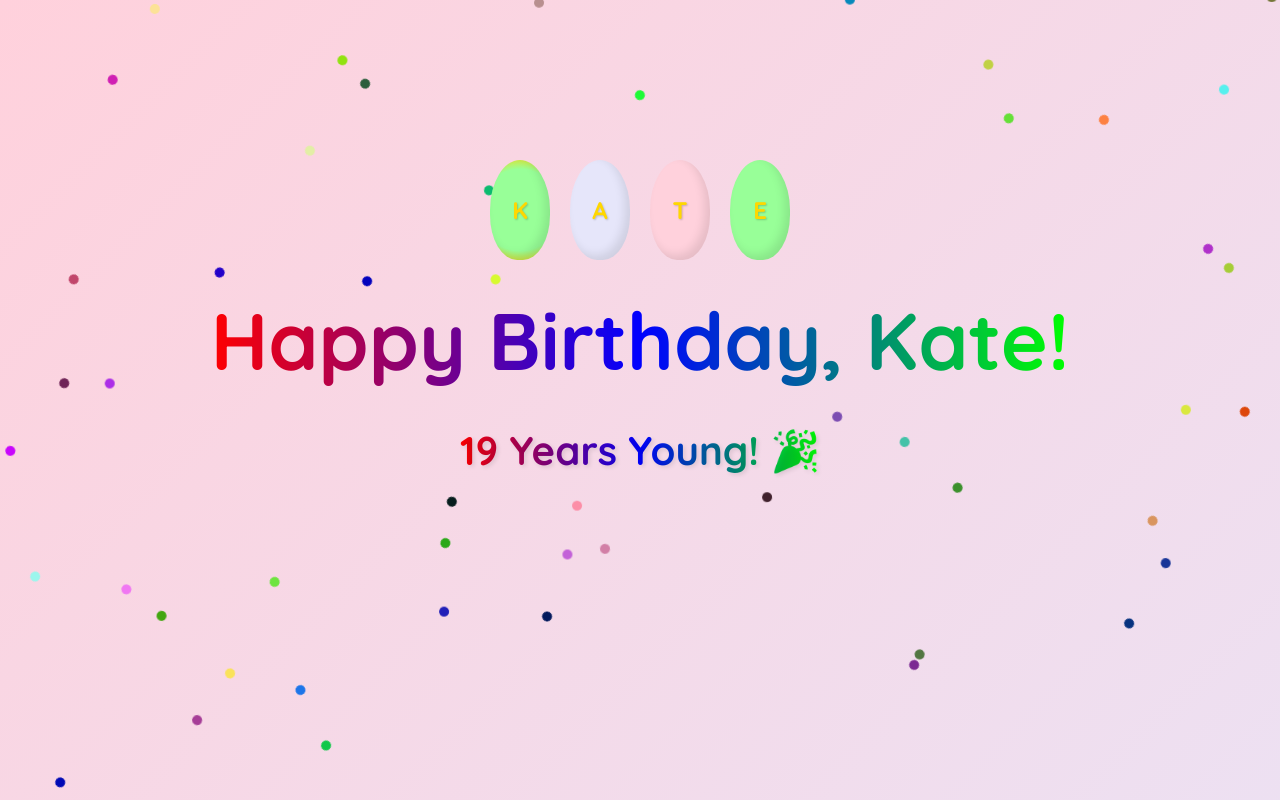
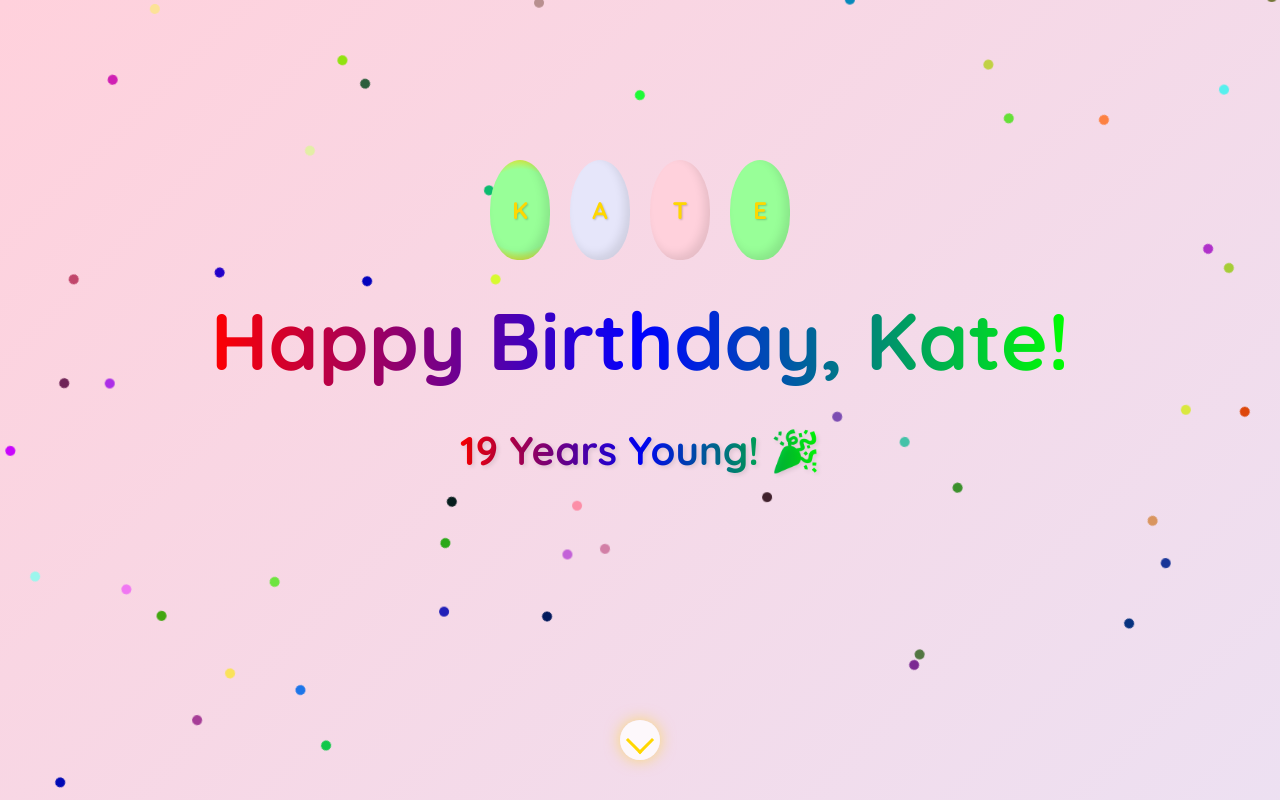
Before and after one commit to washingtonme/birthdaywish, a plain HTML site: page index.html in a window 1280 px wide. Shown: the top 800 px of the page. Drawn offline with nearby package versions, Linux system fonts and the light colour scheme.

Commit message:
Update index.html

```diff
--- a/index.html
+++ b/index.html
@@ -141,7 +141,7 @@ body {
 }
 
 .cake::after {
-  content: '🍓';  /* Changed from chili to strawberry emoji */
+  content: '🍓';
   font-size: 24px;
   position: absolute;
   top: 50%;
@@ -333,6 +333,52 @@ body {
 .message.visible {
   opacity: 1;
 }
+
+/* Add new styles for scroll arrow */
+.scroll-arrow {
+  position: absolute;
+  bottom: 40px;
+  left: 50%;
+  transform: translateX(-50%);
+  cursor: pointer;
+  animation: bounceArrow 2s infinite;
+}
+
+.arrow-container {
+  width: 40px;
+  height: 40px;
+  background: rgba(255, 255, 255, 0.8);
+  border-radius: 50%;
+  display: flex;
+  justify-content: center;
+  align-items: center;
+  box-shadow: 0 0 15px rgba(255, 215, 0, 0.5);
+}
+
+.arrow {
+  width: 20px;
+  height: 20px;
+  border-right: 3px solid var(--gold);
+  border-bottom: 3px solid var(--gold);
+  transform: rotate(45deg);
+}
+
+@keyframes bounceArrow {
+  0%, 20%, 50%, 80%, 100% {
+    transform: translateY(0) translateX(-50%);
+  }
+  40% {
+    transform: translateY(-15px) translateX(-50%);
+  }
+  60% {
+    transform: translateY(-7px) translateX(-50%);
+  }
+}
+
+.scroll-arrow:hover .arrow-container {
+  background: rgba(255, 255, 255, 1);
+  box-shadow: 0 0 20px rgba(255, 215, 0, 0.8);
+}
 </style>
 <link href="https://fonts.googleapis.com/css2?family=Quicksand:wght@400;700&display=swap" rel="stylesheet">
 <script src="https://cdnjs.cloudflare.com/ajax/libs/gsap/3.9.1/gsap.min.js"></script>
@@ -349,6 +395,11 @@ body {
   </div>
   <h1>Happy Birthday, Kate!</h1>
   <div class="age">19 Years Young! 🎉</div>
+  <div class="scroll-arrow" onclick="scrollToContent()">
+    <div class="arrow-container">
+      <div class="arrow"></div>
+    </div>
+  </div>
 </section>
 
 <section class="about-kate">
@@ -434,6 +485,12 @@ document.getElementById('envelope').addEventListener('click', function() {
   document.getElementById('birthdayMessage').classList.toggle('visible');
 });
 
+// Add scroll function
+function scrollToContent() {
+  const aboutSection = document.querySelector('.about-kate');
+  aboutSection.scrollIntoView({ behavior: 'smooth' });
+}
+
 // Initialize
 createConfetti();
 setInterval(updateCountdown, 1000);
```
